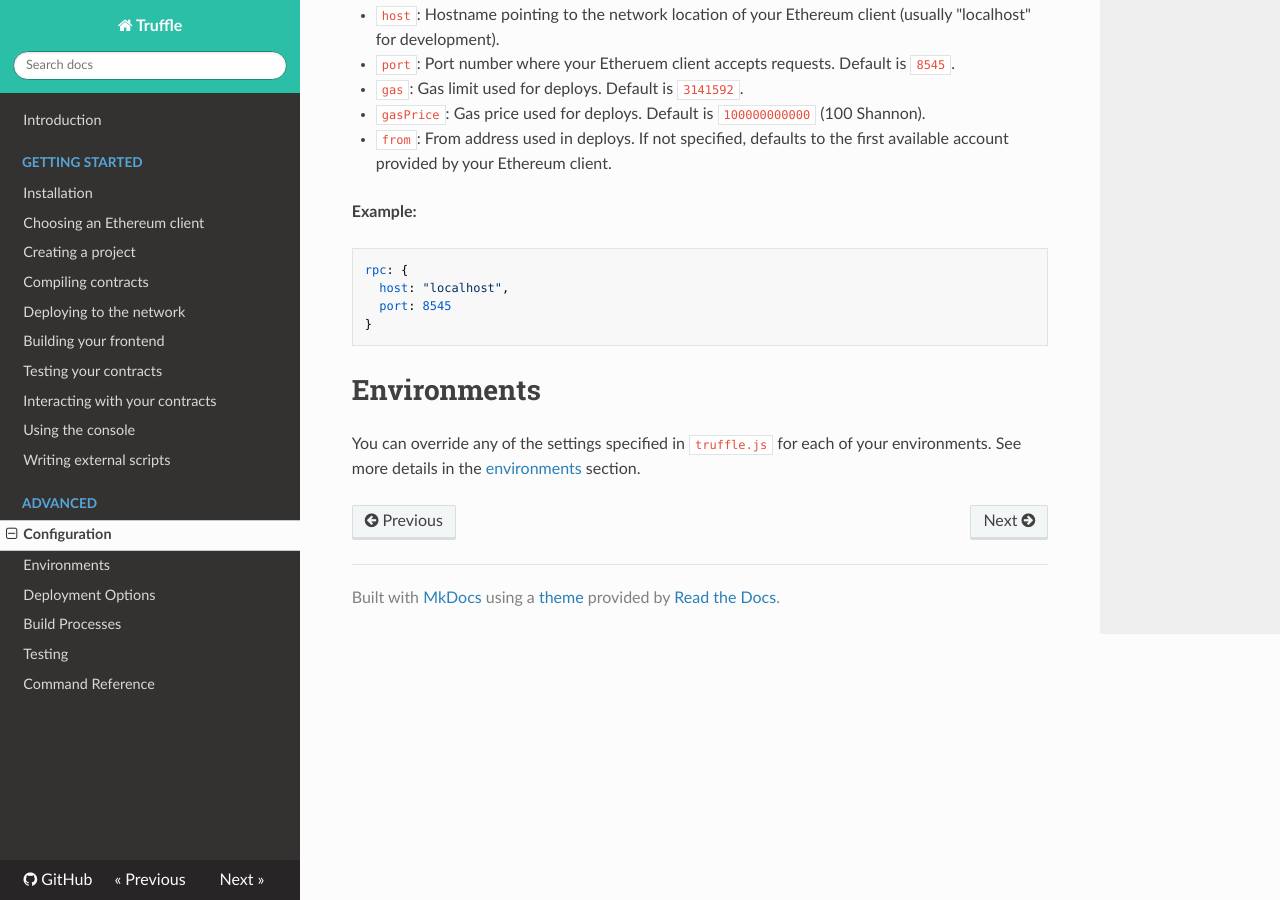
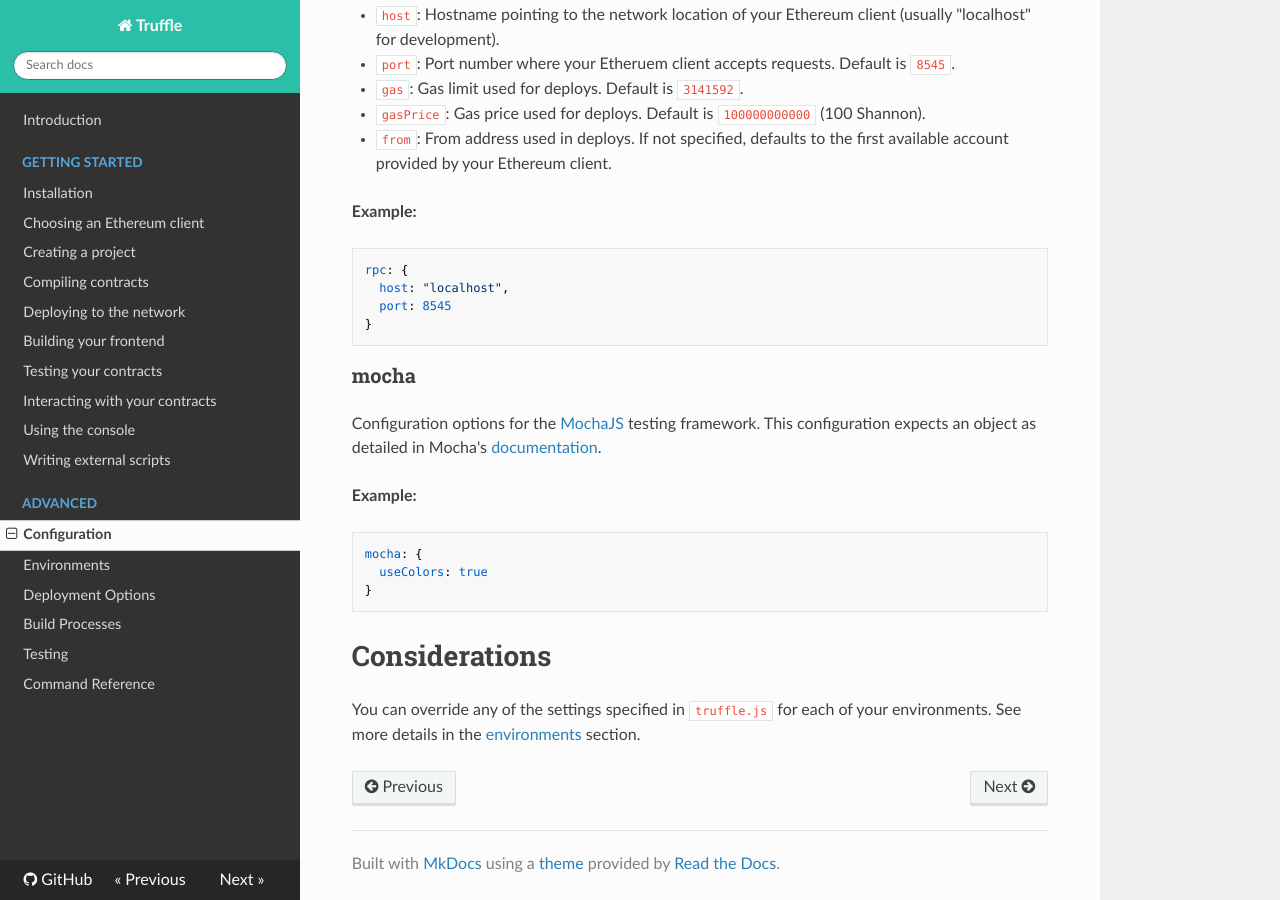
Before and after one commit to WandZhong/react-redux, an MkDocs documentation site: the page built from docs/advanced/configuration.md, in a window 1280 px wide and 900 px high, scrolled down 2035 px. Built offline with MkDocs 1.6.1, drawn with Linux system fonts in a browser that asks for light colours; nearby versions of some CDN libraries; old or Windows-style settings are respelled for this version of MkDocs.

Commit message:
Add mocha configuration.

````diff
--- a/docs/advanced/configuration.md
+++ b/docs/advanced/configuration.md
@@ -95,6 +95,18 @@ rpc: {
 }
 ```
 
-# Environments
+### mocha
+
+Configuration options for the [MochaJS](http://mochajs.org/) testing framework. This configuration expects an object as detailed in Mocha's [documentation](https://github.com/mochajs/mocha/wiki/Using-mocha-programmatically#set-options).
+
+**Example:**
+
+```javascript
+mocha: {
+  useColors: true
+}
+```
+
+# Considerations
 
 You can override any of the settings specified in `truffle.js` for each of your environments. See more details in the [environments](/advanced/getting_started) section.
````
